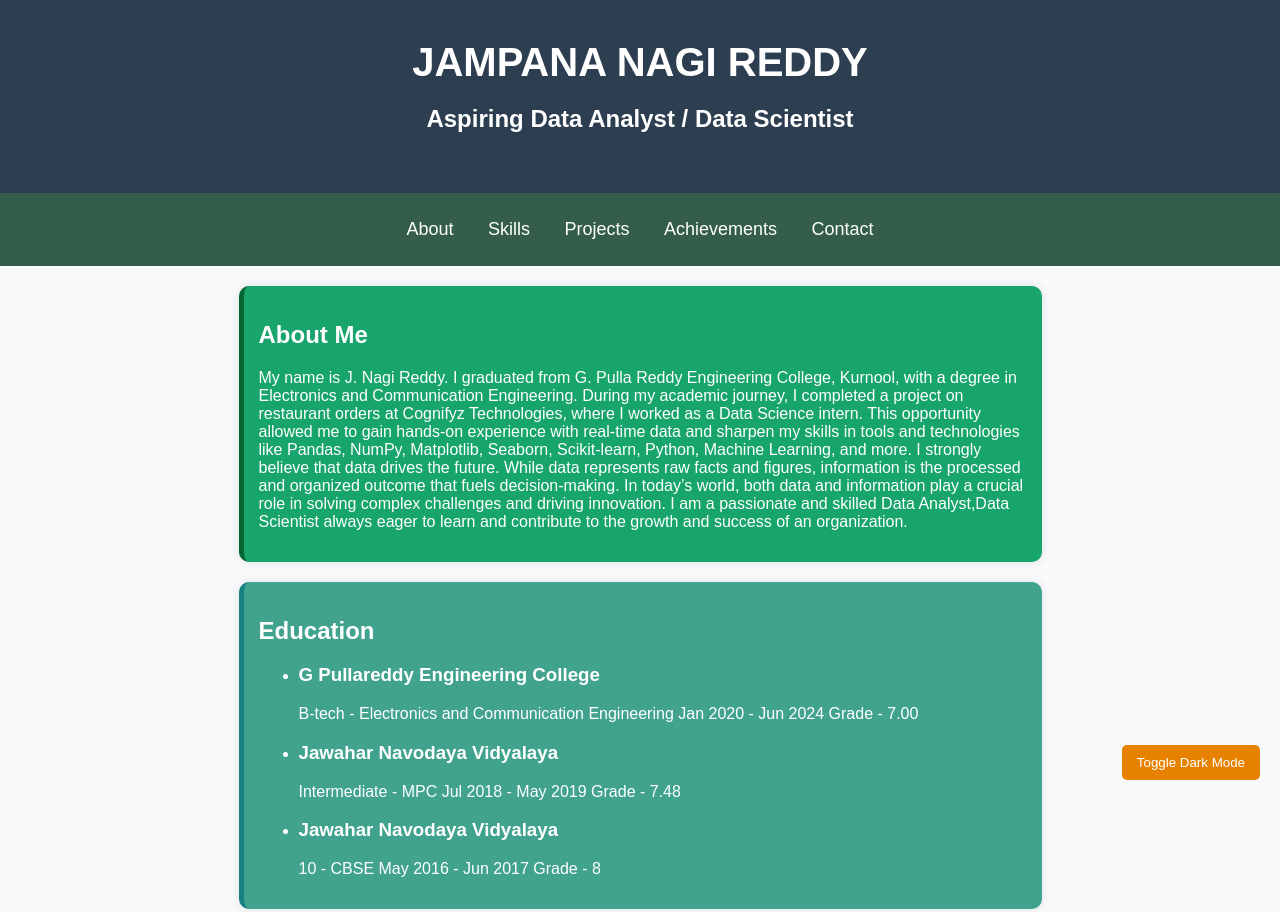
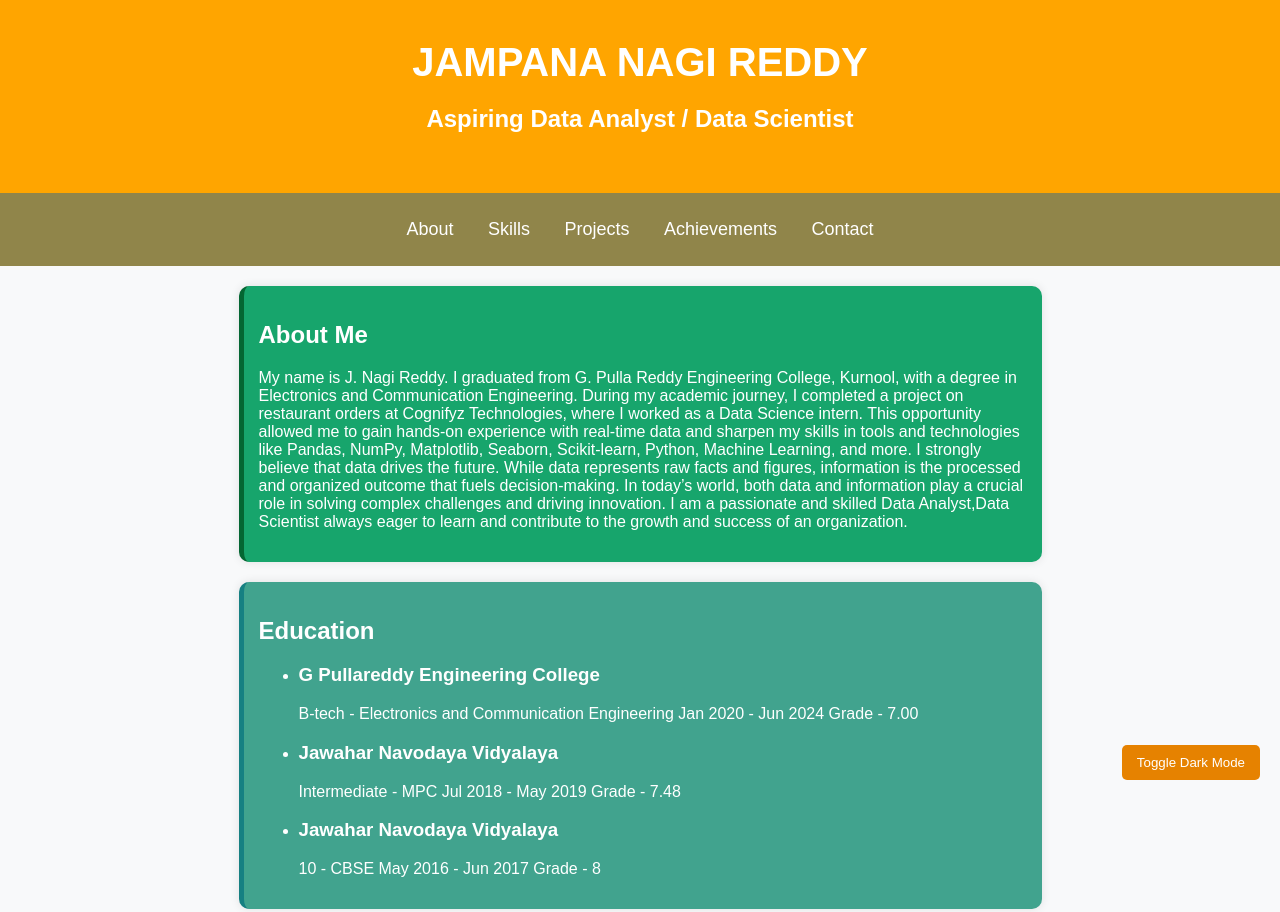
Before and after one commit to nagi-672/portfolio-2, a plain HTML site: page index.html in a window 1280 px wide. Shown: the top 912 px of the page. Drawn offline with Linux system fonts and the light colour scheme.

Commit message:
files added

```diff
--- a/portfolio.css
+++ b/portfolio.css
@@ -10,7 +10,7 @@ body {
 /* Header */
 header {
     text-align: center;
-    background: #2c3e50;
+    background: orange;
     color: white;
     padding: 40px 10px;
 }
@@ -22,7 +22,7 @@ header h1 {
 
 /* Navigation */
 nav {
-    background: #345e4a;
+    background: #90854a;
     padding: 10px;
     text-align: center;
 }
@@ -177,7 +177,7 @@ section {
 
 /* Footer */
 footer {
-    background: #2c3e50;
+    background: #3b371a;
     color: white;
     text-align: center;
     padding: 10px;
```
